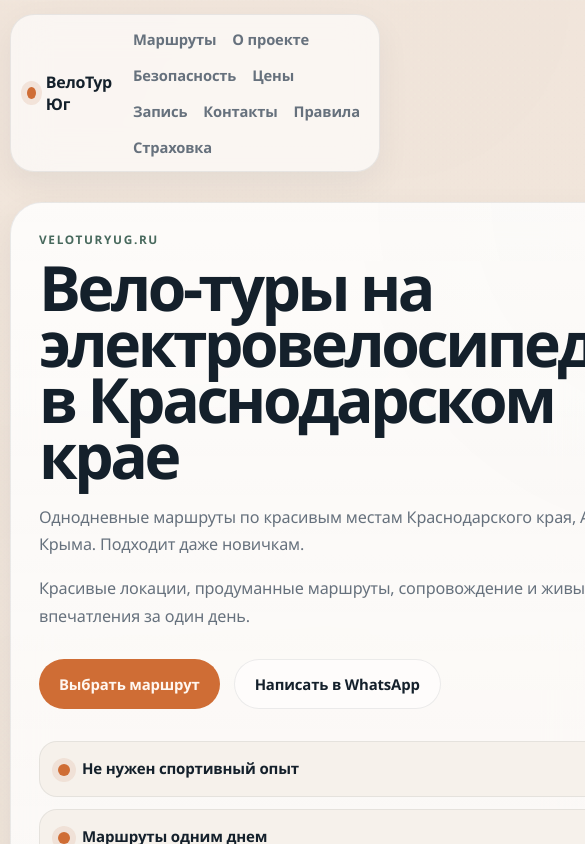
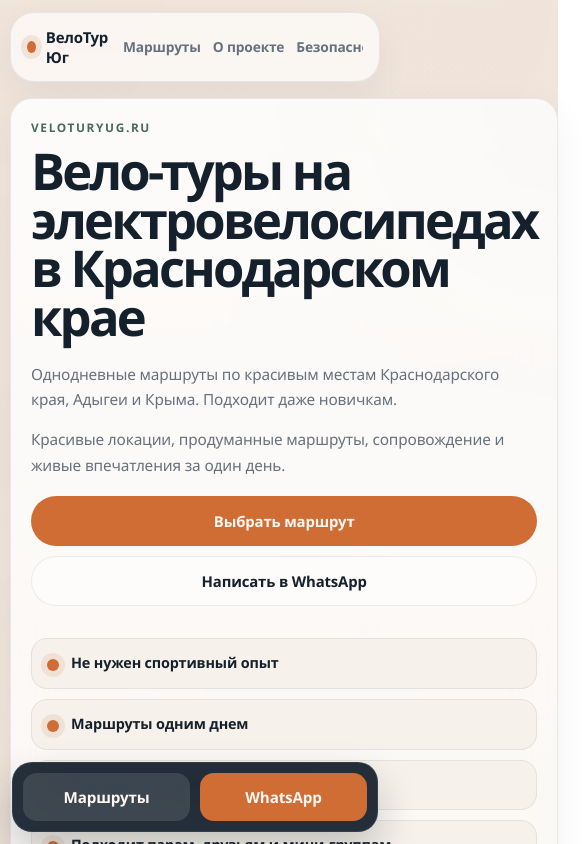
Before and after one commit to vorvvs-sketch/veloturyug-site, a Next.js app: page / in a window 390 px wide. Shown: the top 844 px of the page, 585 px wide, since content can reach past the window. Built offline with nearby package versions, Linux system fonts and the light colour scheme.

Commit message:
Polish mobile experience and CTA flow

```diff
--- a/app/globals.css
+++ b/app/globals.css
@@ -1127,6 +1127,10 @@ h3 {
   color: rgba(247, 241, 231, 0.82);
 }
 
+.mobile-cta {
+  display: none;
+}
+
 .tour-card,
 .reason-card,
 .faq-item,
@@ -1189,32 +1193,301 @@ h3 {
   .hero__card {
     padding: 28px;
   }
+
+  .hero {
+    padding-bottom: 36px;
+  }
+
+  .tour-card h3 {
+    max-width: none;
+  }
 }
 
 @media (max-width: 640px) {
   .page-shell {
     width: min(100% - 20px, 1180px);
-    padding-top: 14px;
+    padding-top: 12px;
+    padding-bottom: 108px;
   }
 
   h1 {
     max-width: none;
-    font-size: clamp(2.4rem, 16vw, 4rem);
+    font-size: clamp(2.35rem, 13vw, 3.4rem);
+    line-height: 0.96;
   }
 
   h2 {
-    font-size: clamp(1.7rem, 10vw, 2.5rem);
+    font-size: clamp(1.55rem, 8.8vw, 2.15rem);
+    line-height: 1.02;
+  }
+
+  h3 {
+    font-size: 1.08rem;
   }
 
   .topbar {
     padding: 14px 16px;
+    gap: 12px;
+    margin-bottom: 16px;
+  }
+
+  .topbar__brand {
+    font-size: 0.94rem;
+  }
+
+  .topbar__nav {
+    gap: 8px 12px;
+    overflow-x: auto;
+    flex-wrap: nowrap;
+    padding-bottom: 2px;
+    scrollbar-width: none;
+  }
+
+  .topbar__nav::-webkit-scrollbar {
+    display: none;
+  }
+
+  .topbar__nav a {
+    font-size: 0.86rem;
+    white-space: nowrap;
+  }
+
+  .section {
+    padding: 24px 0;
+  }
+
+  .hero {
+    gap: 16px;
+    padding: 0 0 28px;
+  }
+
+  .hero__content,
+  .hero__card,
+  .tour-card,
+  .reason-card,
+  .info-panel,
+  .faq-item,
+  .booking-card,
+  .price-card,
+  .checklist-card,
+  .stack-card,
+  .trust-panel,
+  .mini-card,
+  .community-card,
+  .mood-card,
+  .project-note,
+  .schedule-card,
+  .format-card,
+  .trust-detail-card,
+  .audience-card,
+  .why-card,
+  .legal-header,
+  .legal-card,
+  .lifestyle-card {
+    padding: 20px;
+    border-radius: 22px;
+  }
+
+  .hero__lead,
+  .section__text,
+  .tour-card p,
+  .reason-card p,
+  .faq-item p,
+  .hero__card p,
+  .booking-card p,
+  .info-panel li,
+  .steps li,
+  .price-card p,
+  .checklist li,
+  .project-note__text p,
+  .schedule-item p,
+  .level-item p,
+  .audience-card p,
+  .why-card p,
+  .format-card p,
+  .trust-detail-card p {
+    font-size: 0.96rem;
+    line-height: 1.64;
+  }
+
+  .hero__actions,
+  .booking-card__actions,
+  .booking-card__actions--top {
+    gap: 10px;
+    margin-top: 18px;
+  }
+
+  .hero__actions .button,
+  .booking-card__actions .button,
+  .booking-card__actions--top .button {
+    width: 100%;
+  }
+
+  .hero__quick-grid {
+    gap: 10px;
+    margin-bottom: 20px;
+  }
+
+  .hero__quick-item {
+    padding: 14px 15px;
+    border-radius: 16px;
+  }
+
+  .hero__quick-item p {
+    font-size: 0.9rem;
+  }
+
+  .hero__stats {
+    gap: 10px;
+  }
+
+  .hero__stats li {
+    padding: 14px 16px;
+    border-radius: 16px;
+  }
+
+  .hero__pill-list,
+  .tag-list,
+  .tour-card__meta,
+  .contact-list,
+  .schedule-list,
+  .level-list,
+  .footer-list,
+  .plain-list {
+    gap: 10px;
+  }
+
+  .hero__pill,
+  .tag-list li,
+  .tour-card__meta span {
+    width: 100%;
+    justify-content: flex-start;
+  }
+
+  .project-note {
+    padding: 24px 20px;
+  }
+
+  .project-note__text {
+    gap: 12px;
+  }
+
+  .promo-banner {
+    gap: 16px;
+    padding: 22px 20px;
+  }
+
+  .promo-banner__aside {
+    gap: 10px;
+  }
+
+  .promo-banner__aside span {
+    min-height: 44px;
+    padding: 0 14px;
+    font-size: 0.9rem;
+  }
+
+  .tour-groups {
+    gap: 20px;
+  }
+
+  .tour-group {
+    gap: 14px;
+  }
+
+  .tour-card__audience {
+    margin-bottom: 14px;
+    font-size: 0.92rem;
+  }
+
+  .schedule-item {
+    display: grid;
+    gap: 10px;
+  }
+
+  .schedule-item span {
+    width: fit-content;
+    white-space: normal;
+  }
+
+  .booking-form {
+    gap: 12px;
+  }
+
+  .booking-form input,
+  .booking-form textarea {
+    padding: 13px 14px;
+    border-radius: 14px;
+    font-size: 16px;
+  }
+
+  .contact-chip {
+    padding: 12px 14px;
+    border-radius: 14px;
+  }
+
+  .site-footer {
+    margin-top: 18px;
+    padding: 22px 20px;
+    gap: 20px;
+  }
+
+  .site-footer__columns {
+    gap: 16px;
+  }
+
+  .site-footer__title {
+    margin-bottom: 8px;
+  }
+
+  .legal-page {
+    padding-top: 20px;
+  }
+
+  .mobile-cta {
+    position: fixed;
+    left: 12px;
+    right: 12px;
+    bottom: 12px;
+    z-index: 30;
+    display: grid;
+    grid-template-columns: 1fr 1fr;
+    gap: 10px;
+    padding: 10px;
+    border-radius: 20px;
+    background: rgba(18, 30, 43, 0.92);
+    border: 1px solid rgba(255, 255, 255, 0.08);
+    box-shadow: 0 20px 40px rgba(18, 30, 43, 0.22);
+    backdrop-filter: blur(16px);
+  }
+
+  .mobile-cta__link {
+    display: inline-flex;
+    align-items: center;
+    justify-content: center;
+    min-height: 48px;
+    padding: 0 14px;
+    border-radius: 14px;
+    background: var(--accent);
+    color: #fff7f1;
+    font-size: 0.95rem;
+    font-weight: 700;
+    text-align: center;
+  }
+
+  .mobile-cta__link--ghost {
+    background: rgba(255, 255, 255, 0.12);
+    color: #fff7f1;
   }
 
   .steps li {
-    padding: 72px 20px 20px;
+    padding: 64px 18px 18px;
+    border-radius: 18px;
   }
 
   .steps li::before {
-    top: 20px;
+    top: 18px;
+    left: 18px;
+    font-size: 1.55rem;
   }
 }
--- a/app/page.js
+++ b/app/page.js
@@ -1236,6 +1236,15 @@ export default function HomePage() {
           </div>
         </div>
       </footer>
+
+      <div className="mobile-cta">
+        <a className="mobile-cta__link mobile-cta__link--ghost" href="#tours">
+          Маршруты
+        </a>
+        <a className="mobile-cta__link" href="https://wa.me/79615255559">
+          WhatsApp
+        </a>
+      </div>
     </main>
   );
 }
```
